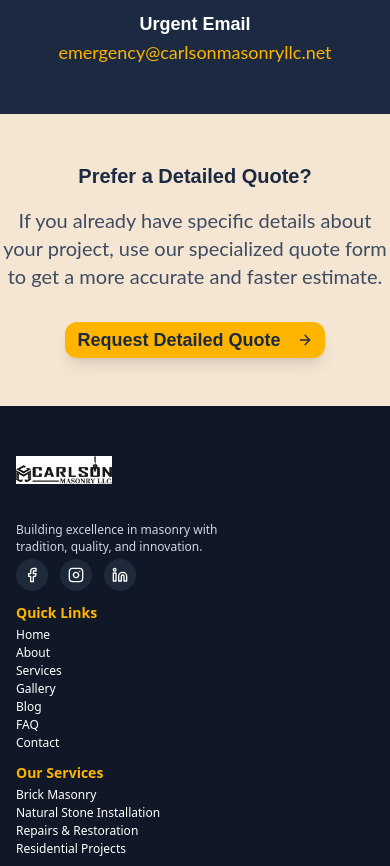
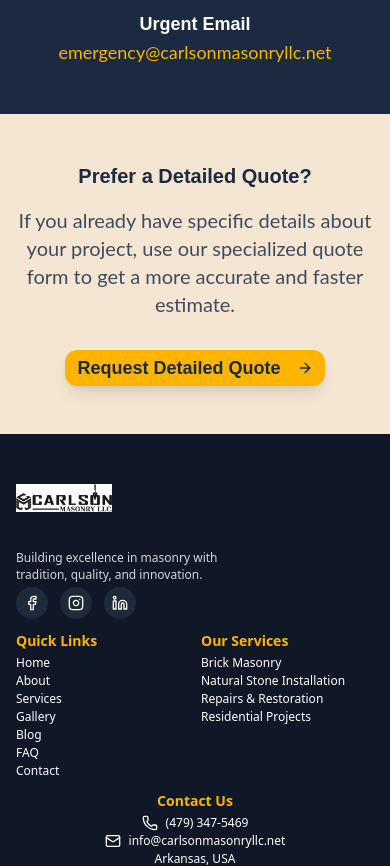
Before and after one commit to Carlsonmasonry/carlson-masonry-website, a React (Vite) app: page /contact in a window 390 px wide. Shown: the part 4746-5612 px from the top of the page. Built offline with nearby package versions, Linux system fonts and the light colour scheme.

Commit message:
Add lateral margins to Contact sections + Footer mobile 2-column layout for Quick Links & Services

```diff
--- a/src/components/Footer.jsx
+++ b/src/components/Footer.jsx
@@ -64,8 +64,8 @@ const Footer = () => {
           </div>
         </div>
 
-        {/* Quick Links + Our Services en paralelo - MÓVIL: izquierda, DESKTOP: centrado */}
-        <div className="col-span-1 md:col-span-2 grid grid-cols-1 md:grid-cols-2 gap-3 md:gap-6 text-left md:text-center">
+        {/* Quick Links + Our Services en paralelo - MÓVIL: grid 2 columnas, DESKTOP: centrado */}
+        <div className="col-span-1 md:col-span-2 grid grid-cols-2 md:grid-cols-2 gap-3 md:gap-6 text-left md:text-center">
           {/* Quick Links */}
           <div>
             <h4 className="text-sm md:text-md font-semibold mb-1 md:mb-2" style={{ color: '#FFB400' }}>Quick Links</h4>
--- a/src/components/pages/Contact.jsx
+++ b/src/components/pages/Contact.jsx
@@ -485,7 +485,7 @@ const Contact = () => {
       </section>
 
       {/* Emergency Contact */}
-      <section className="py-12" style={{ backgroundColor: '#1B2A41' }}>
+      <section className="py-12 px-4 md:px-8" style={{ backgroundColor: '#1B2A41' }}>
         <div className="container-custom">
           <div className="text-center mb-8">
             <h2 className="text-responsive-lg font-bold mb-4" style={{ color: '#FFFFFF', fontFamily: 'Montserrat, sans-serif', fontWeight: '700' }}>
@@ -515,7 +515,7 @@ const Contact = () => {
       </section>
 
       {/* CTA Section */}
-      <section className="py-12" style={{ backgroundColor: '#F5E6D3' }}>
+      <section className="py-12 px-4 md:px-8" style={{ backgroundColor: '#F5E6D3' }}>
         <div className="container-custom text-center">
           <h2 className="text-responsive-lg font-bold mb-4" style={{ color: '#1B2A41', fontFamily: 'Montserrat, sans-serif', fontWeight: '700' }}>
             Prefer a Detailed Quote?
```
